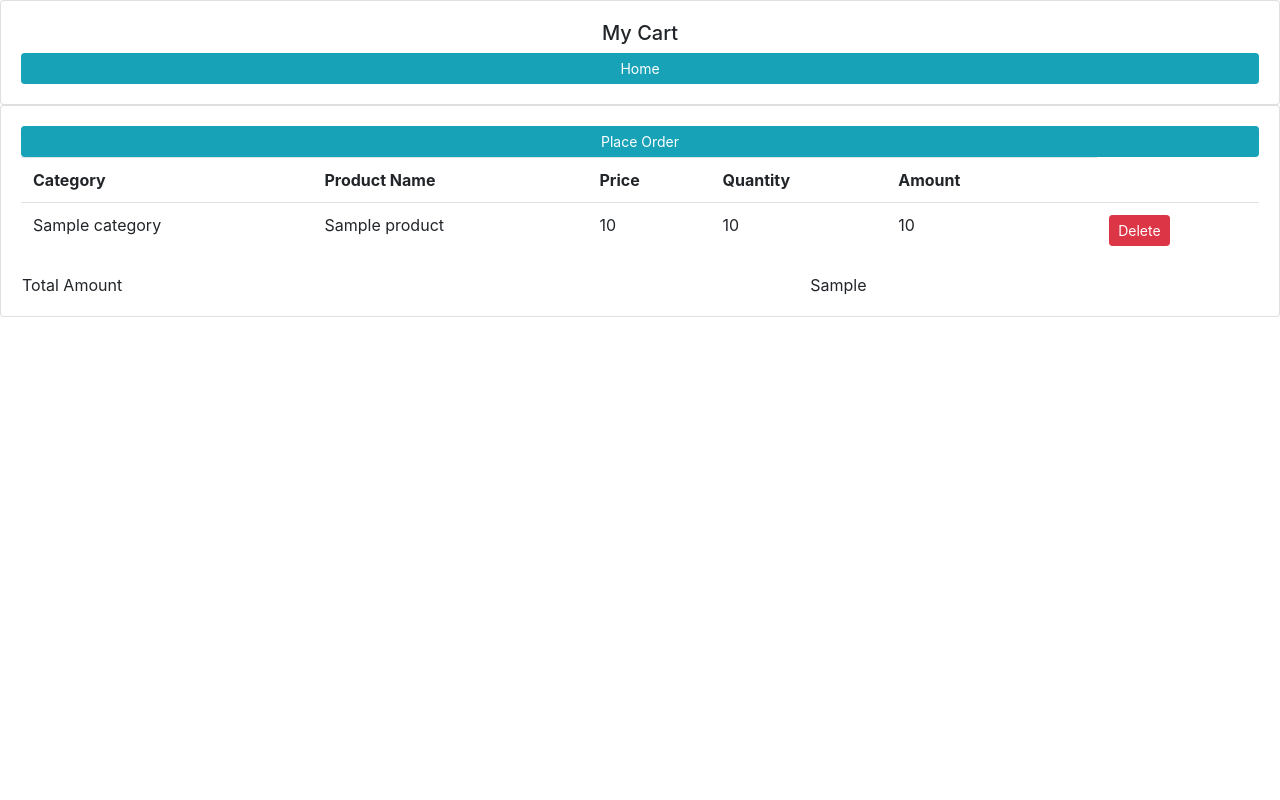
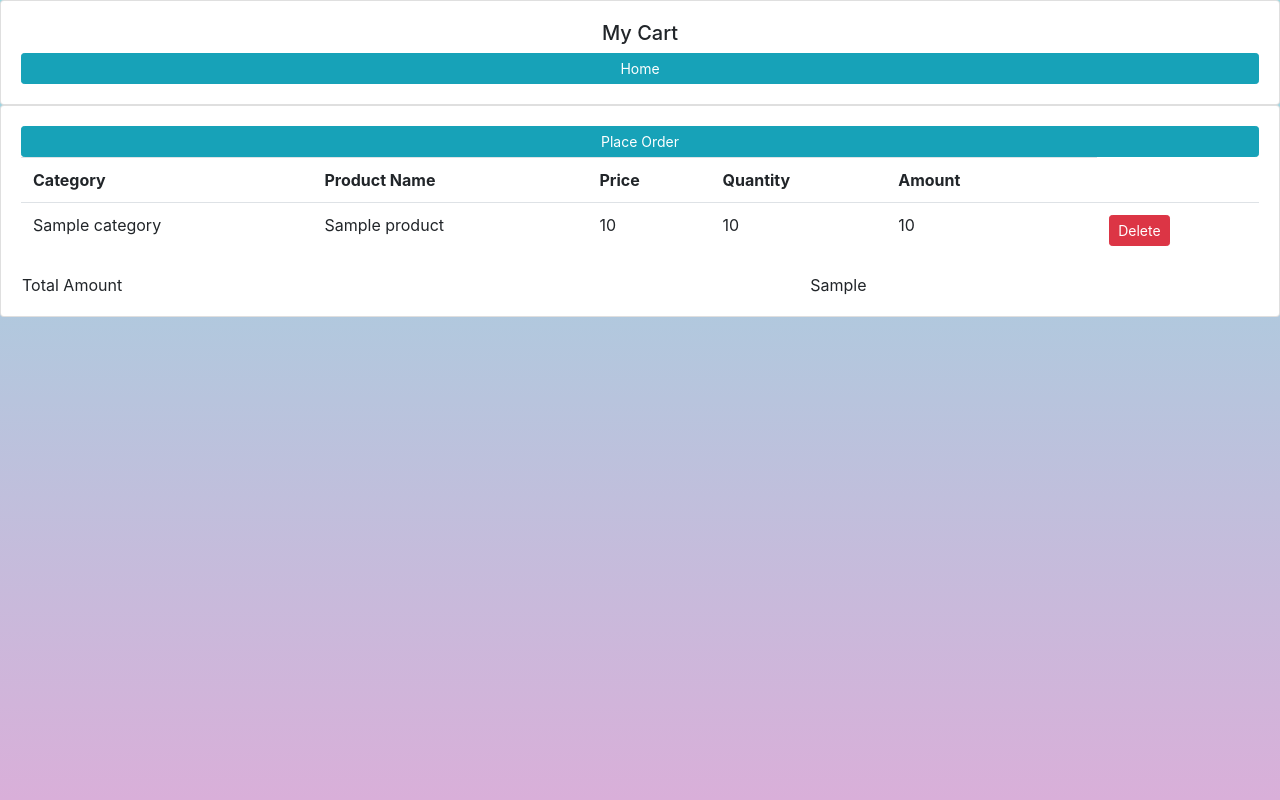
Before and after one commit to Sakshi-jhaa/cp, a Django app: template capp/templates/capp/cart.html in a window 1280 px wide. Run offline with Django 3.2, Linux system fonts and the light colour scheme; the template is opened without the code that fills it: most values are stand-ins (such as "Sample title", 1, 10 or a date in 2020); some libraries are stand-ins or nearby versions.

Commit message:
Update cart.html

```diff
--- a/capp/templates/capp/cart.html
+++ b/capp/templates/capp/cart.html
@@ -59,3 +59,10 @@
 </div>
 </body>
 </html>
+<style>
+body{
+  background-color: #D9AFD9;
+background-image: linear-gradient(0deg, #D9AFD9 0%, #97D9E1 100%);
+
+}
+</style>
```
